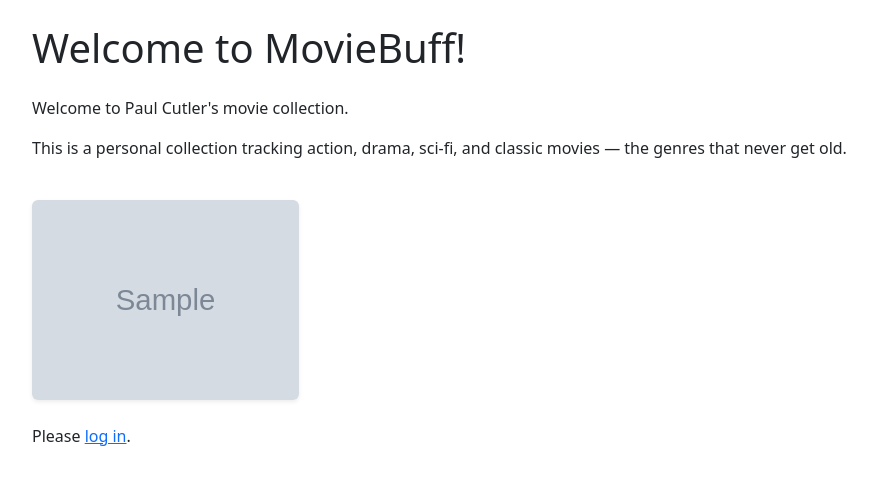
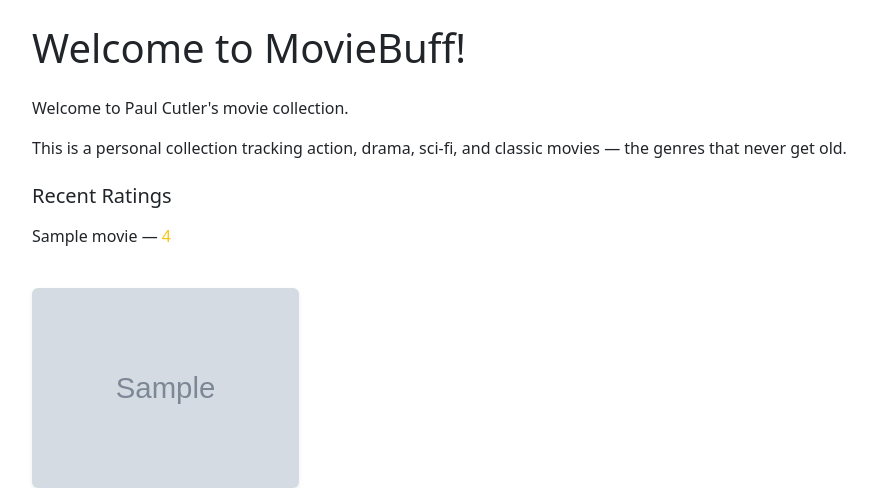
Before and after one commit to prcutler/moviebuff, a Django app: template users/templates/users/home.html in a window 1280 px wide. Shown: the part 146-634 px from the top of the page, without its empty margins (50-927 px from the left). Run offline with Django 3.2, Linux system fonts and the light colour scheme; the template is opened without the code that fills it: most values are stand-ins (such as "Sample title", 1, 10 or a date in 2020); grey boxes marked "Sample" are stand-in pictures.

Commit message:
Add recent ratings to home page

```diff
--- a/users/templates/users/home.html
+++ b/users/templates/users/home.html
@@ -7,6 +7,17 @@
     <h1 id="home-title" class="mb-4">Welcome to MovieBuff!</h1>
     <p>Welcome to Paul Cutler's movie collection.</p>
     <p>This is a personal collection tracking action, drama, sci-fi, and classic movies — the genres that never get old.</p>
+
+    {% if recent_reviews %}
+    <section aria-labelledby="recent-reviews-title" class="my-4">
+        <h2 id="recent-reviews-title" class="h5 mb-3">Recent Ratings</h2>
+        <ul class="list-unstyled">
+            {% for entry in recent_reviews %}
+            <li class="mb-1">{{ entry.movie.title }} — <span style="color: #f5c518;">{{ entry.stars }}</span></li>
+            {% endfor %}
+        </ul>
+    </section>
+    {% endif %}
     {% if random_movies %}
     <div class="row row-cols-2 row-cols-md-4 g-3 my-4">
         {% for entry in random_movies %}
```
Also changed, not shown: users/views.py (+13 -1 lines).
